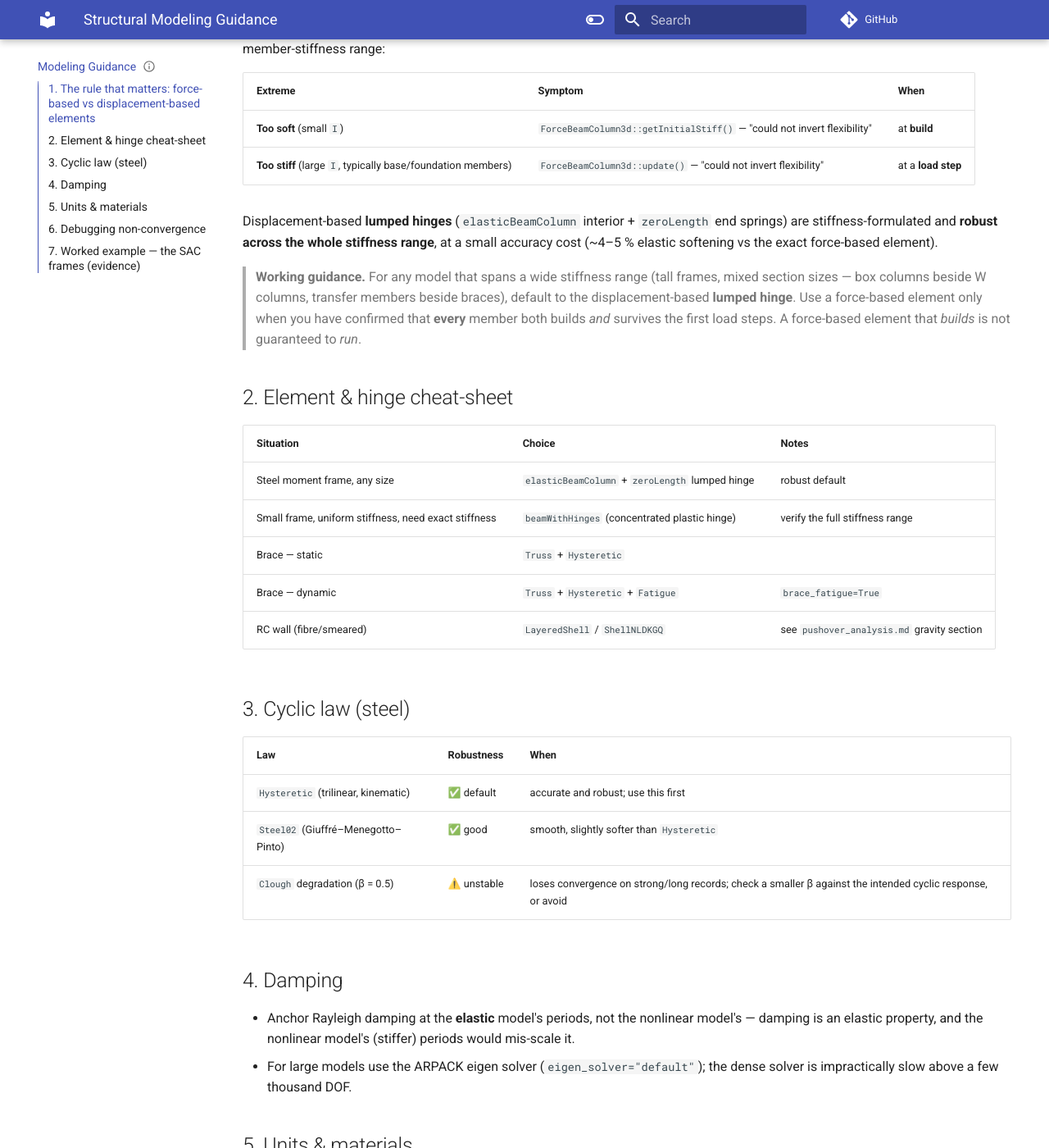
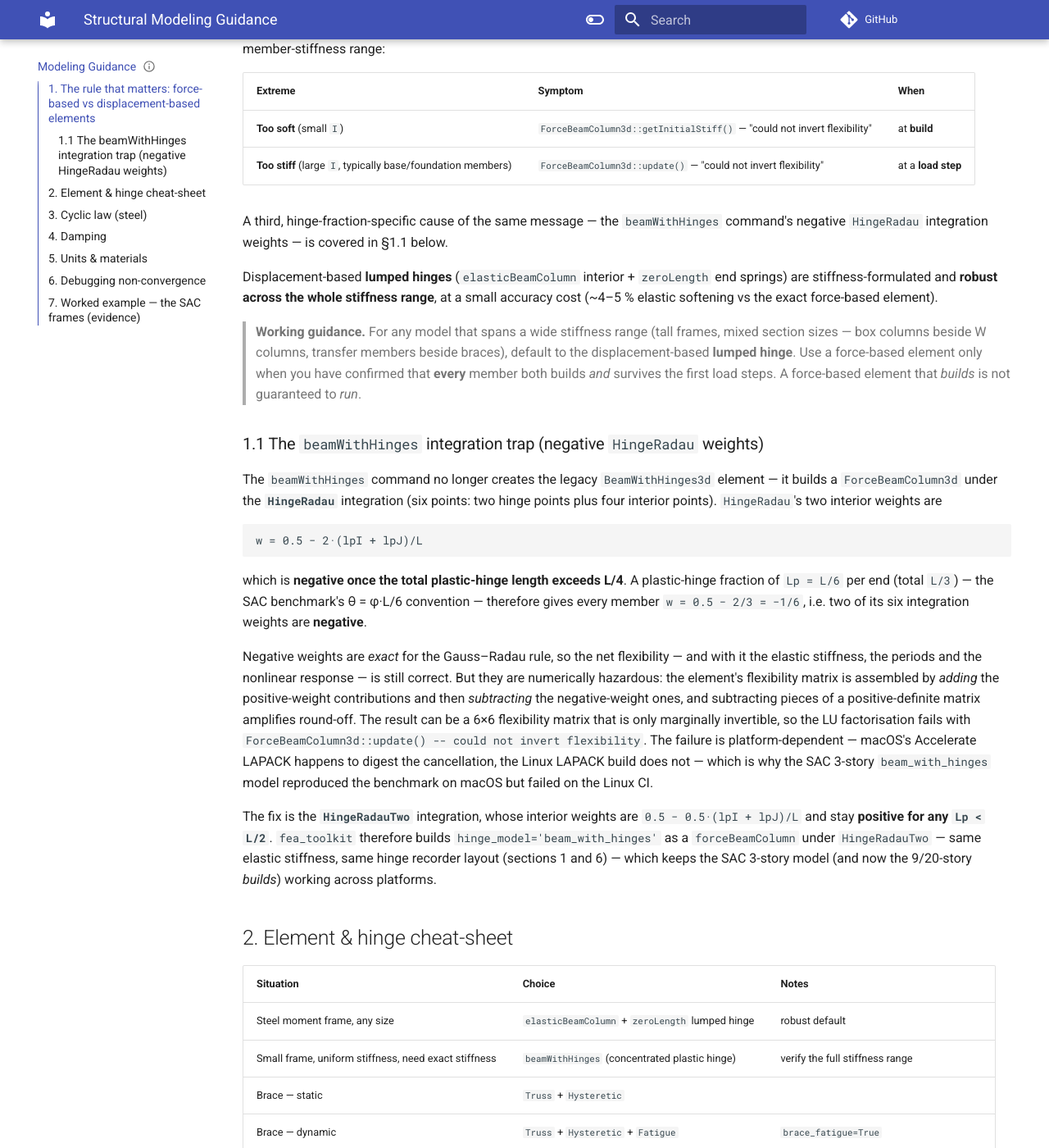
Before and after one commit to boustrephon/fea_toolkit, an MkDocs documentation site: the page built from docs/modeling_guidance.md, in a window 1280 px wide and 1400 px high, scrolled down 595 px. Shown: the whole window at 82% size. Built offline with MkDocs 1.6.1 and Material for MkDocs 9.7.7, drawn with Linux system fonts in a browser that asks for light colours; comment, search, counter and statistics services are not loaded.

Commit message:
docs(modeling): explain beamWithHinges HingeRadau negative-weight failure

```diff
--- a/docs/modeling_guidance.md
+++ b/docs/modeling_guidance.md
@@ -38,6 +38,9 @@ ill-conditioned at **both** ends of the member-stiffness range:
 | **Too soft** (small `I`) | `ForceBeamColumn3d::getInitialStiff()` — "could not invert flexibility" | at **build** |
 | **Too stiff** (large `I`, typically base/foundation members) | `ForceBeamColumn3d::update()` — "could not invert flexibility" | at a **load step** |
 
+A third, hinge-fraction-specific cause of the same message — the `beamWithHinges`
+command's negative `HingeRadau` integration weights — is covered in §1.1 below.
+
 Displacement-based **lumped hinges** (`elasticBeamColumn` interior +
 `zeroLength` end springs) are stiffness-formulated and **robust across the whole
 stiffness range**, at a small accuracy cost (~4–5 % elastic softening vs the
@@ -49,6 +52,40 @@ exact force-based element).
 > force-based element only when you have confirmed that **every** member both
 > builds *and* survives the first load steps. A force-based element that
 > *builds* is not guaranteed to *run*.
+
+### 1.1 The `beamWithHinges` integration trap (negative `HingeRadau` weights)
+
+The `beamWithHinges` command no longer creates the legacy `BeamWithHinges3d`
+element — it builds a `ForceBeamColumn3d` under the **`HingeRadau`** integration
+(six points: two hinge points plus four interior points).  `HingeRadau`'s two
+interior weights are
+
+    w = 0.5 − 2·(lpI + lpJ)/L
+
+which is **negative once the total plastic-hinge length exceeds L/4**.  A
+plastic-hinge fraction of `Lp = L/6` per end (total `L/3`) — the SAC benchmark's
+θ = φ·L/6 convention — therefore gives every member `w = 0.5 − 2/3 = −1/6`, i.e.
+two of its six integration weights are **negative**.
+
+Negative weights are *exact* for the Gauss–Radau rule, so the net flexibility —
+and with it the elastic stiffness, the periods and the nonlinear response — is
+still correct.  But they are numerically hazardous: the element's flexibility
+matrix is assembled by *adding* the positive-weight contributions and then
+*subtracting* the negative-weight ones, and subtracting pieces of a
+positive-definite matrix amplifies round-off.  The result can be a 6×6
+flexibility matrix that is only marginally invertible, so the LU factorisation
+fails with `ForceBeamColumn3d::update() -- could not invert flexibility`.  The
+failure is platform-dependent — macOS's Accelerate LAPACK happens to digest the
+cancellation, the Linux LAPACK build does not — which is why the SAC 3-story
+`beam_with_hinges` model reproduced the benchmark on macOS but failed on the
+Linux CI.
+
+The fix is the **`HingeRadauTwo`** integration, whose interior weights are
+`0.5 − 0.5·(lpI + lpJ)/L` and stay **positive for any `Lp < L/2`**.
+`fea_toolkit` therefore builds `hinge_model='beam_with_hinges'` as a
+`forceBeamColumn` under `HingeRadauTwo` — same elastic stiffness, same hinge
+recorder layout (sections 1 and 6) — which keeps the SAC 3-story model (and now
+the 9/20-story *builds*) working across platforms.
 
 ## 2. Element & hinge cheat-sheet
 
```
